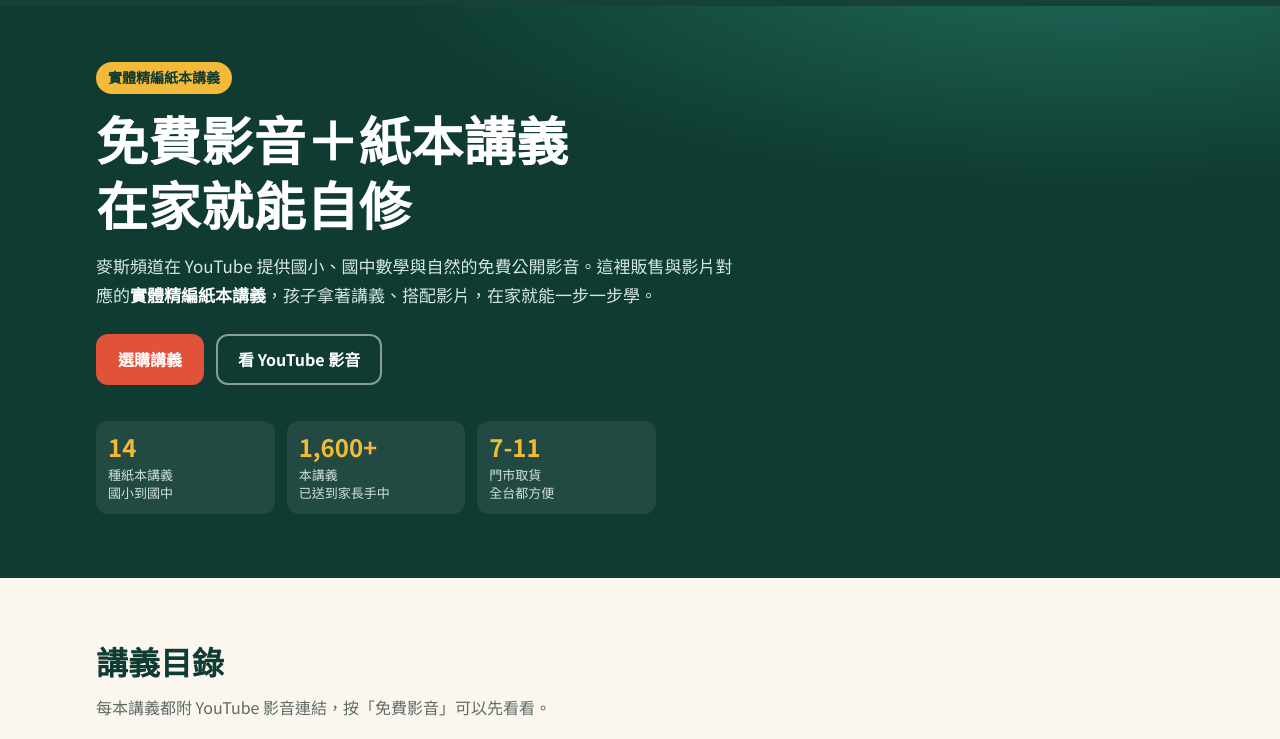
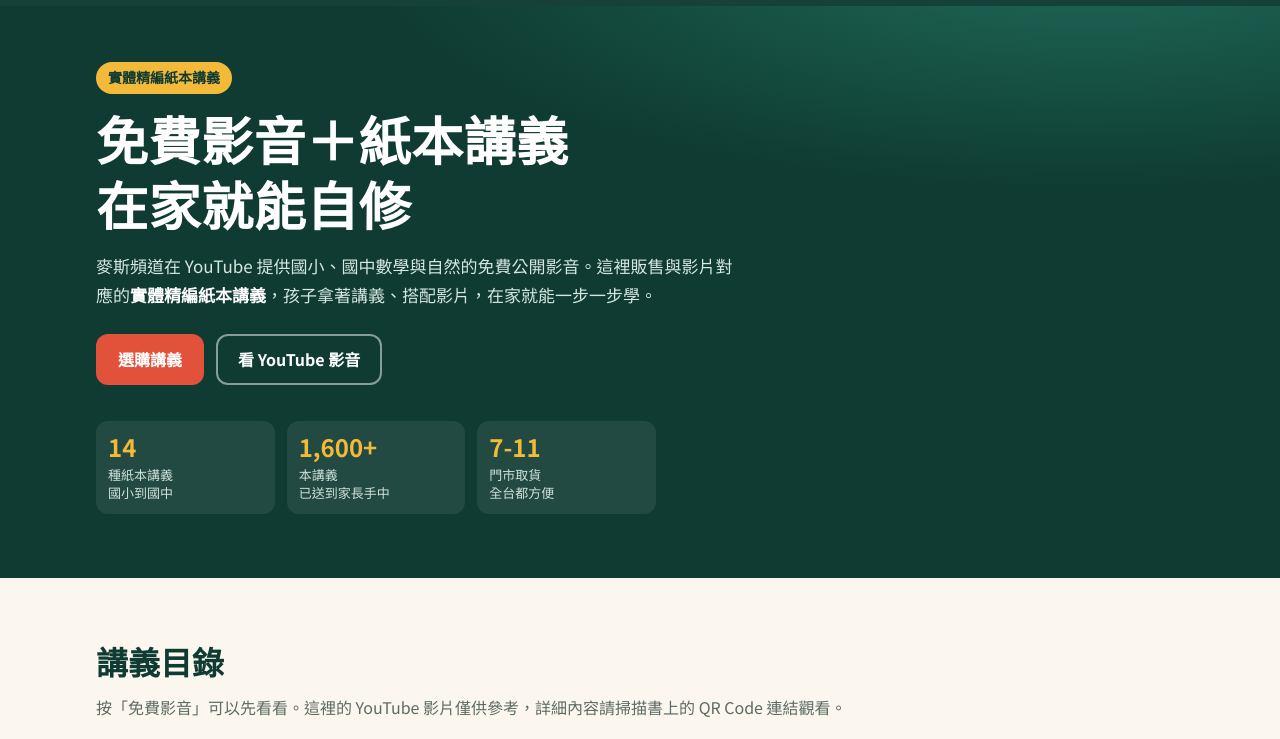
Before and after one commit to max26634067-droid/conlee.tw, a plain HTML site: page index.html in a window 1280 px wide. Shown: the part 54-793 px from the top of the page. Drawn offline with Linux system fonts and the light colour scheme.

Commit message:
Note that YouTube links are for reference; full content via QR codes in the book
Co-Authored-By: Claude Opus 5.5 <noreply@anthropic.com>

```diff
--- a/app.js
+++ b/app.js
@@ -120,6 +120,7 @@
   // ───────── 商品介紹頁（網址 conlee.tw/#m8a 可直接分享） ─────────
   const COMMON_BOOK = [
     "實體精編紙本講義，搭配麥斯頻道 YouTube 免費公開影音，在家就能自修。",
+    "書上印有 QR Code，用手機掃描就能連到對應章節的詳細影音；記得要掃描連結上去。",
     "附「線上影音導覽網頁」：影片按章節整理好，手機、平板、電腦都能看，沒有廣告。",
     "講義只提供簡答，沒有詳細計算過程。",
     "影片都是 YouTube 免費公開資源，本站沒有販售線上課程。",
@@ -156,7 +157,7 @@
         <div class="price">${money(p.price)}${p.id === "pen" ? "<small>起</small>" : ""}</div>
         <p class="note">${esc(p.note)}</p>
         <ul class="pd-list">${bullets}</ul>
-        ${vids ? `<h3>先看免費影音</h3><div class="vids">${vids}</div>` : ""}
+        ${vids ? `<h3>先看免費影音</h3><p class="small qr-note">這裡的 YouTube 影片僅供參考，詳細內容請掃描書上的 QR Code 連結觀看。</p><div class="vids">${vids}</div>` : ""}
         <div class="pd-buy">${buy}
           ${p.soldOut ? "" : `<p class="small">所有講義都在同一個賣場，可以一次買好幾本、合併結帳，滿 NT$2,000 免運。</p>`}
         </div>
--- a/index.html
+++ b/index.html
@@ -72,7 +72,7 @@
   <section id="books" class="section">
     <div class="wrap">
       <h2>講義目錄</h2>
-      <p class="sub">每本講義都附 YouTube 影音連結，按「免費影音」可以先看看。</p>
+      <p class="sub">按「免費影音」可以先看看。這裡的 YouTube 影片僅供參考，詳細內容請掃描書上的 QR Code 連結觀看。</p>
       <div class="chips" role="tablist" id="chips"></div>
       <div class="grid" id="grid" aria-live="polite"></div>
     </div>
--- a/style.css
+++ b/style.css
@@ -165,3 +165,4 @@ body.pd-open{overflow:hidden}
   .grid{grid-template-columns:1fr}
   .brand-name{display:none}
 }
+.qr-note{margin:0}
```
